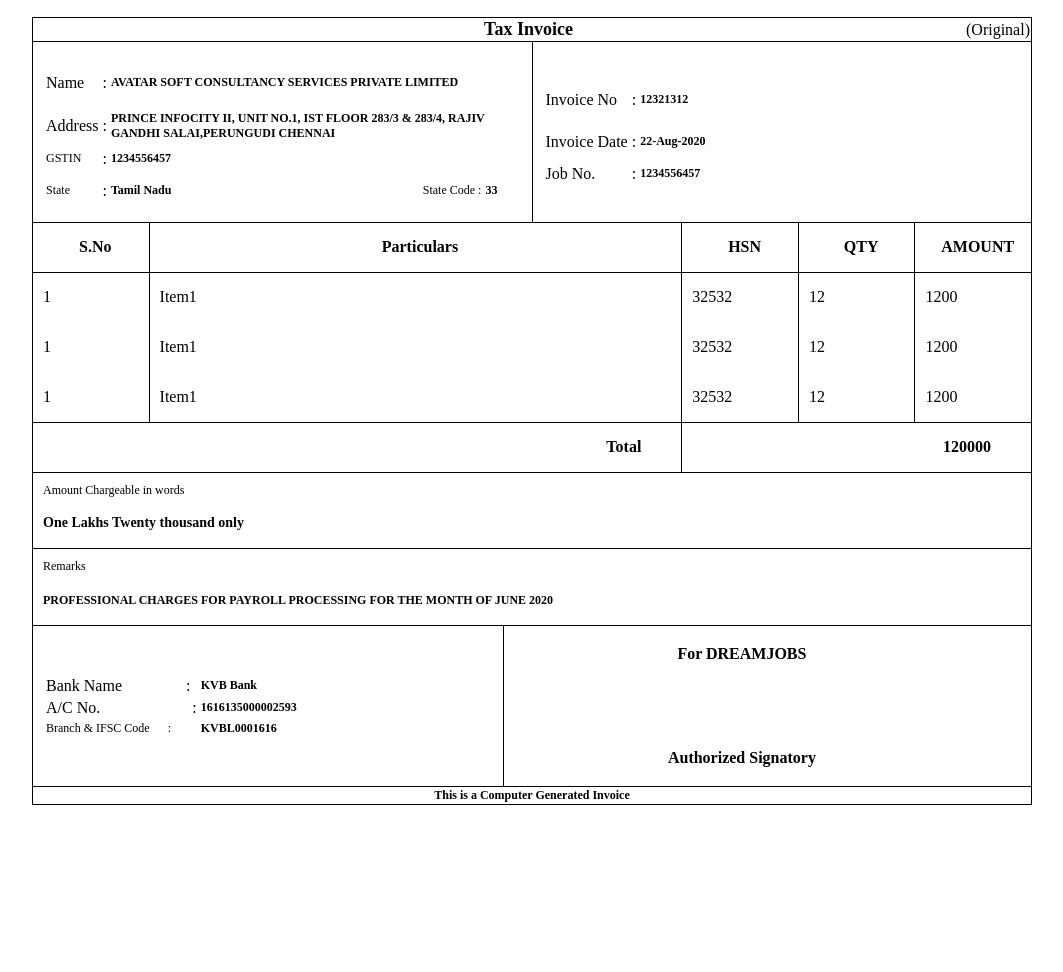
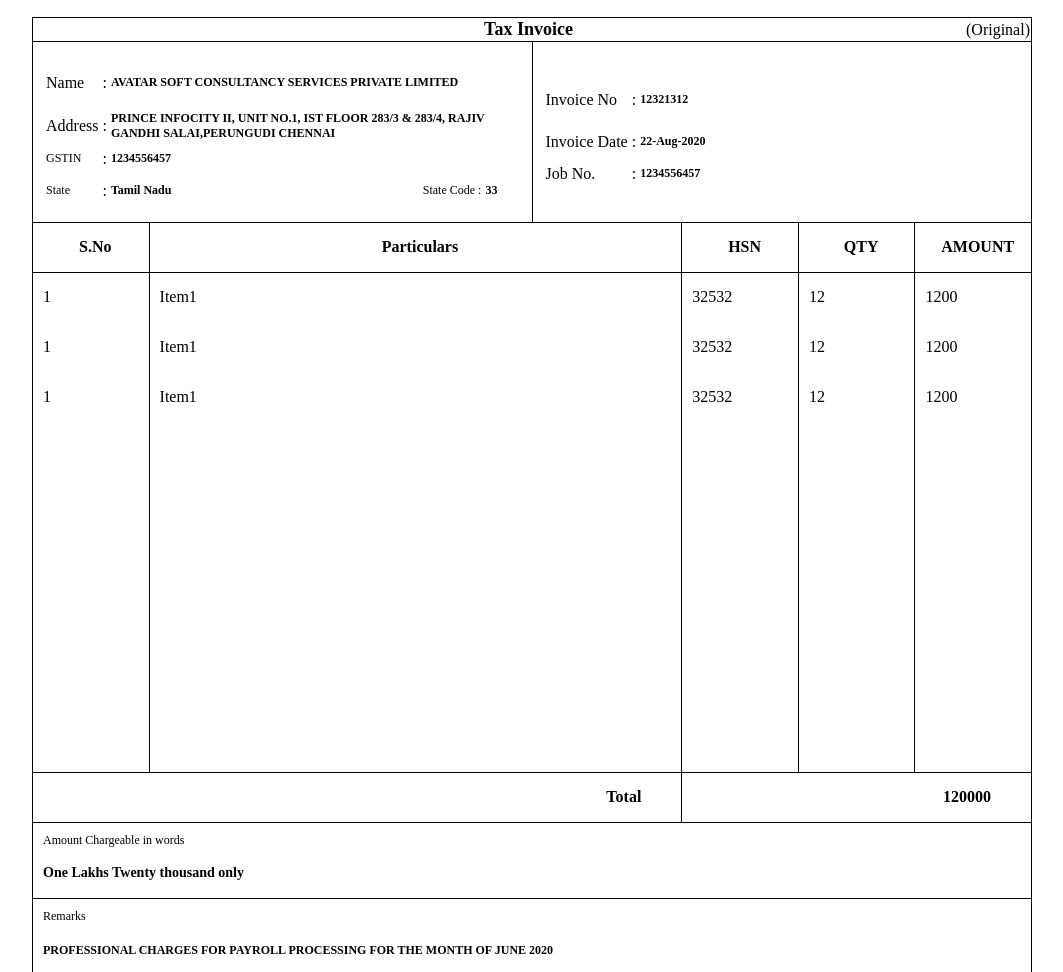
Before and after one commit to arvindh123/invoice-html, a plain HTML site: page index.html in a window 1280 px wide. Shown: the part 166-1138 px from the top of the page, without its empty margins (108-1171 px from the left). Before the commit the page ends 979 px from the top, so only its background shows below. Drawn offline with Linux system fonts and the light colour scheme.

Commit message:
Update index.html

```diff
--- a/index.html
+++ b/index.html
@@ -128,33 +128,82 @@
         </table>
         <table class="tableBorder center" style="width: 1000px;">
             <tbody>
-                <tr style="height: 50px;">
+                <tr id=1  style="height: 50px;">
                     <th class="tdBorderLeft" style="width: 100px; height: 50px;" colspan="2">S.No</th>
                     <th class="tdBorderLeft" style="width: 500px; height: 50px;" colspan="12">Particulars</th>
                     <th class="tdBorderLeft" style="width: 100px; height: 50px;" colspan="2">HSN</th>
                     <th class="tdBorderLeft" style="width: 100px; height: 50px;" colspan="2">QTY</th>
                     <th class="tdBorderLeft" style="width: 100px; height: 50px;" colspan="2">AMOUNT</th>
                 </tr>
-                <tr style="height: 50px;">
+                <tr id=2  style="height: 50px;">
                     <td class="tdBorderLeft" style="width: 100px; height: 50px;" colspan="2">1</td>
                     <td class="tdBorderLeft" style="width: 500px; height: 50px;" colspan="12">Item1</td>
                     <td class="tdBorderLeft" style="width: 100px; height: 50px;" colspan="2">32532</td>
                     <td class="tdBorderLeft" style="width: 100px; height: 50px;" colspan="2">12</td>
                     <td class="tdBorderLeft" style="width: 100px; height: 50px;" colspan="2">1200</td>
                 </tr>
-                <tr style="height: 50px;">
+                <tr id=3  style="height: 50px;">
                     <td class="tdBorderLeft" style="width: 100px; height: 50px;" colspan="2">1</td>
                     <td class="tdBorderLeft" style="width: 500px; height: 50px;" colspan="12">Item1</td>
                     <td class="tdBorderLeft" style="width: 100px; height: 50px;" colspan="2">32532</td>
                     <td class="tdBorderLeft" style="width: 100px; height: 50px;" colspan="2">12</td>
                     <td class="tdBorderLeft" style="width: 100px; height: 50px;" colspan="2">1200</td>
                 </tr>
-                <tr style="height: 50px;">
+                <tr id=4  style="height: 50px;">
                     <td class="tdBorderLeft" style="width: 100px; height: 50px;" colspan="2">1</td>
                     <td class="tdBorderLeft" style="width: 500px; height: 50px;" colspan="12">Item1</td>
                     <td class="tdBorderLeft" style="width: 100px; height: 50px;" colspan="2">32532</td>
                     <td class="tdBorderLeft" style="width: 100px; height: 50px;" colspan="2">12</td>
                     <td class="tdBorderLeft" style="width: 100px; height: 50px;" colspan="2">1200</td>
+                </tr>
+                <tr id=5  style="height: 50px;">
+                    <td class="tdBorderLeft" style="width: 100px; height: 50px;" colspan="2"></td>
+                    <td class="tdBorderLeft" style="width: 500px; height: 50px;" colspan="12"></td>
+                    <td class="tdBorderLeft" style="width: 100px; height: 50px;" colspan="2"></td>
+                    <td class="tdBorderLeft" style="width: 100px; height: 50px;" colspan="2"></td>
+                    <td class="tdBorderLeft" style="width: 100px; height: 50px;" colspan="2"></td>
+                </tr>
+                <tr id=6  style="height: 50px;">
+                    <td class="tdBorderLeft" style="width: 100px; height: 50px;" colspan="2"></td>
+                    <td class="tdBorderLeft" style="width: 500px; height: 50px;" colspan="12"></td>
+                    <td class="tdBorderLeft" style="width: 100px; height: 50px;" colspan="2"></td>
+                    <td class="tdBorderLeft" style="width: 100px; height: 50px;" colspan="2"></td>
+                    <td class="tdBorderLeft" style="width: 100px; height: 50px;" colspan="2"></td>
+                </tr>
+                <tr id=7  style="height: 50px;">
+                    <td class="tdBorderLeft" style="width: 100px; height: 50px;" colspan="2"></td>
+                    <td class="tdBorderLeft" style="width: 500px; height: 50px;" colspan="12"></td>
+                    <td class="tdBorderLeft" style="width: 100px; height: 50px;" colspan="2"></td>
+                    <td class="tdBorderLeft" style="width: 100px; height: 50px;" colspan="2"></td>
+                    <td class="tdBorderLeft" style="width: 100px; height: 50px;" colspan="2"></td>
+                </tr>
+                <tr id=8  style="height: 50px;">
+                    <td class="tdBorderLeft" style="width: 100px; height: 50px;" colspan="2"></td>
+                    <td class="tdBorderLeft" style="width: 500px; height: 50px;" colspan="12"></td>
+                    <td class="tdBorderLeft" style="width: 100px; height: 50px;" colspan="2"></td>
+                    <td class="tdBorderLeft" style="width: 100px; height: 50px;" colspan="2"></td>
+                    <td class="tdBorderLeft" style="width: 100px; height: 50px;" colspan="2"></td>
+                </tr>
+                <tr id=9  style="height: 50px;">
+                    <td class="tdBorderLeft" style="width: 100px; height: 50px;" colspan="2"></td>
+                    <td class="tdBorderLeft" style="width: 500px; height: 50px;" colspan="12"></td>
+                    <td class="tdBorderLeft" style="width: 100px; height: 50px;" colspan="2"></td>
+                    <td class="tdBorderLeft" style="width: 100px; height: 50px;" colspan="2"></td>
+                    <td class="tdBorderLeft" style="width: 100px; height: 50px;" colspan="2"></td>
+                </tr>
+                <tr id=10 style="height: 50px;">
+                    <td class="tdBorderLeft" style="width: 100px; height: 50px;" colspan="2"></td>
+                    <td class="tdBorderLeft" style="width: 500px; height: 50px;" colspan="12"></td>
+                    <td class="tdBorderLeft" style="width: 100px; height: 50px;" colspan="2"></td>
+                    <td class="tdBorderLeft" style="width: 100px; height: 50px;" colspan="2"></td>
+                    <td class="tdBorderLeft" style="width: 100px; height: 50px;" colspan="2"></td>
+                </tr>
+                <tr id=11 style="height: 50px;">
+                    <td class="tdBorderLeft" style="width: 100px; height: 50px;" colspan="2"></td>
+                    <td class="tdBorderLeft" style="width: 500px; height: 50px;" colspan="12"></td>
+                    <td class="tdBorderLeft" style="width: 100px; height: 50px;" colspan="2"></td>
+                    <td class="tdBorderLeft" style="width: 100px; height: 50px;" colspan="2"></td>
+                    <td class="tdBorderLeft" style="width: 100px; height: 50px;" colspan="2"></td>
                 </tr>
                 <tr style="height: 50px;">
                     <td class="tdBorderLeft tdBorderTB" style="font-weight: bold;  padding-right: 40px;  text-align: right; width: 100px; height: 50px;" colspan="14">Total
```
